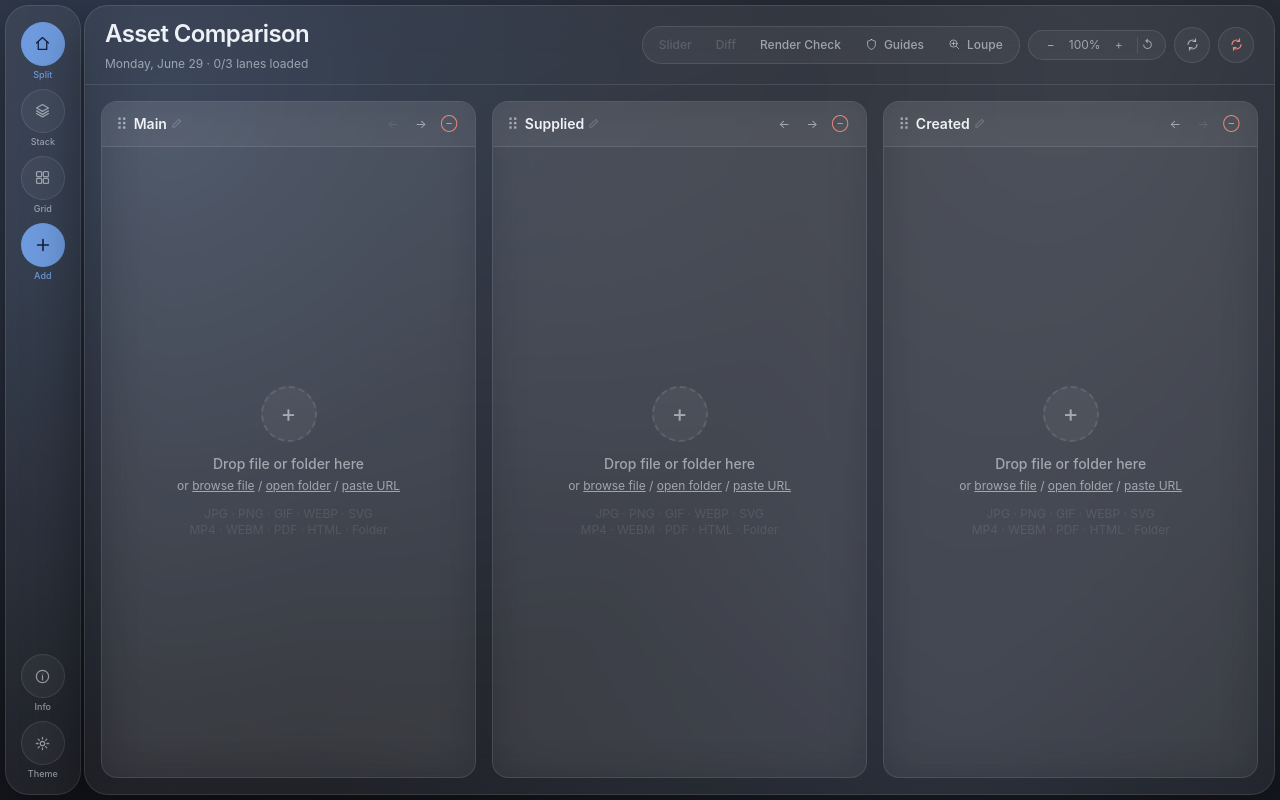
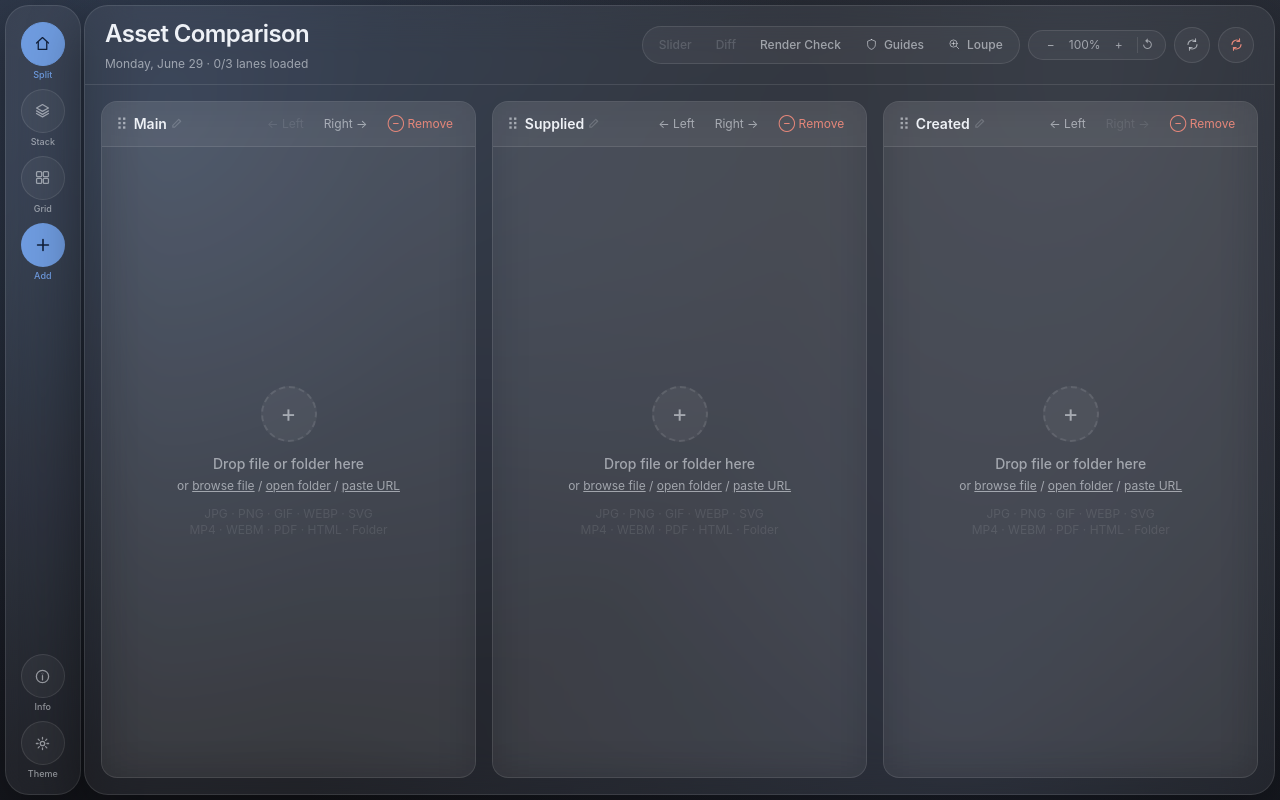
Before and after one commit to pappu012/paps-image-comparison, a Next.js app: page / in a window 1280 px wide. Built offline with nearby package versions, Linux system fonts and the light colour scheme.

Commit message:
update: added label icons

```diff
--- a/components/Lane.tsx
+++ b/components/Lane.tsx
@@ -495,7 +495,7 @@ export default function Lane({
                 style={{ color: "var(--text-muted)" }}
                 title="Reload"
               >
-                ↻
+                ↻ Reload
               </button>
               {(lane.asset.type === "html" || lane.asset.type === "url") && (
                 <button
@@ -504,7 +504,7 @@ export default function Lane({
                   style={{ color: showViewportPanel ? "var(--accent)" : "var(--text-muted)" }}
                   title={showViewportPanel ? "Hide custom size" : "Custom size"}
                 >
-                  ⛶
+                  ⛶ Size
                 </button>
               )}
               <button
@@ -513,7 +513,7 @@ export default function Lane({
                 style={{ color: "var(--text-muted)" }}
                 title="Clear"
               >
-                ✕
+                ✕ Clear
               </button>
             </>
           )}
@@ -522,31 +522,31 @@ export default function Lane({
               <button
                 onClick={onMoveLeft}
                 disabled={!canMoveLeft}
-                className="text-xs w-6 h-6 flex items-center justify-center rounded-full transition-colors disabled:opacity-20 hover:bg-white/5"
+                className="text-xs px-2 py-1 flex items-center gap-1 rounded-full transition-colors disabled:opacity-20 hover:bg-white/5"
                 style={{ color: "var(--text-muted)" }}
                 title="Move lane left"
               >
-                ←
+                ← Left
               </button>
               <button
                 onClick={onMoveRight}
                 disabled={!canMoveRight}
-                className="text-xs w-6 h-6 flex items-center justify-center rounded-full transition-colors disabled:opacity-20 hover:bg-white/5"
+                className="text-xs px-2 py-1 flex items-center gap-1 rounded-full transition-colors disabled:opacity-20 hover:bg-white/5"
                 style={{ color: "var(--text-muted)" }}
                 title="Move lane right"
               >
-                →
+                Right →
               </button>
             </>
           )}
           {canRemove && (
             <button
               onClick={onRemove}
-              className="text-xs w-6 h-6 flex items-center justify-center rounded-full transition-colors hover:bg-white/5"
+              className="text-xs px-2 py-1 flex items-center gap-1 rounded-full transition-colors hover:bg-white/5"
               style={{ color: "#e5877a" }}
               title="Remove lane"
             >
-              ⊖
+              ⊖ Remove
             </button>
           )}
         </div>
```
